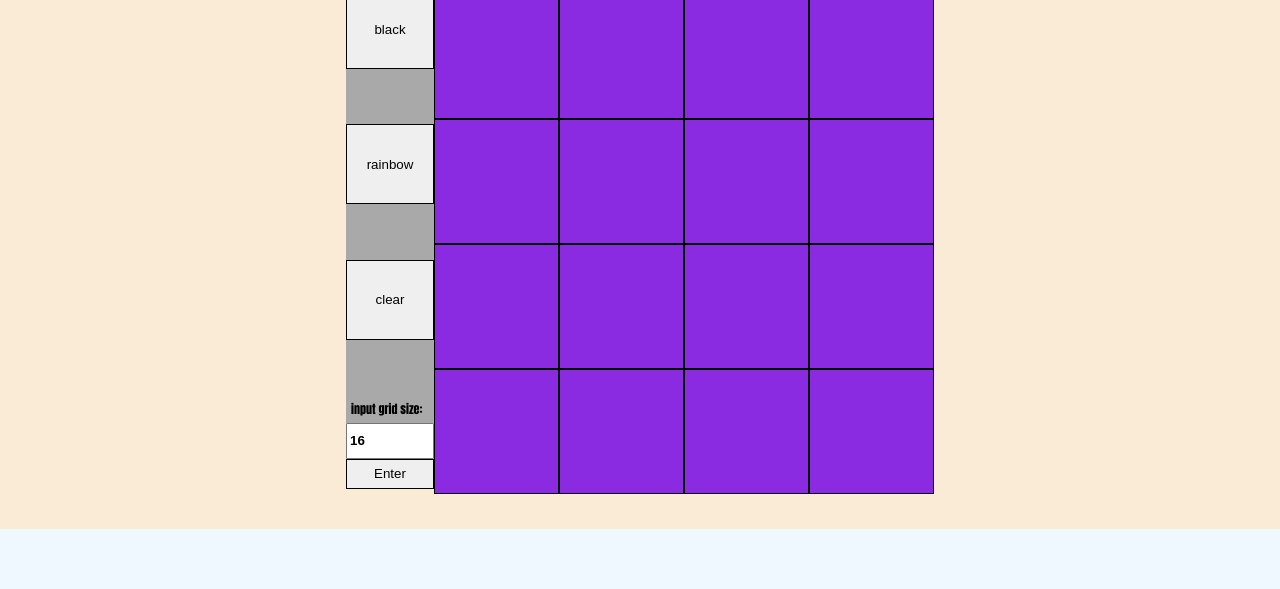
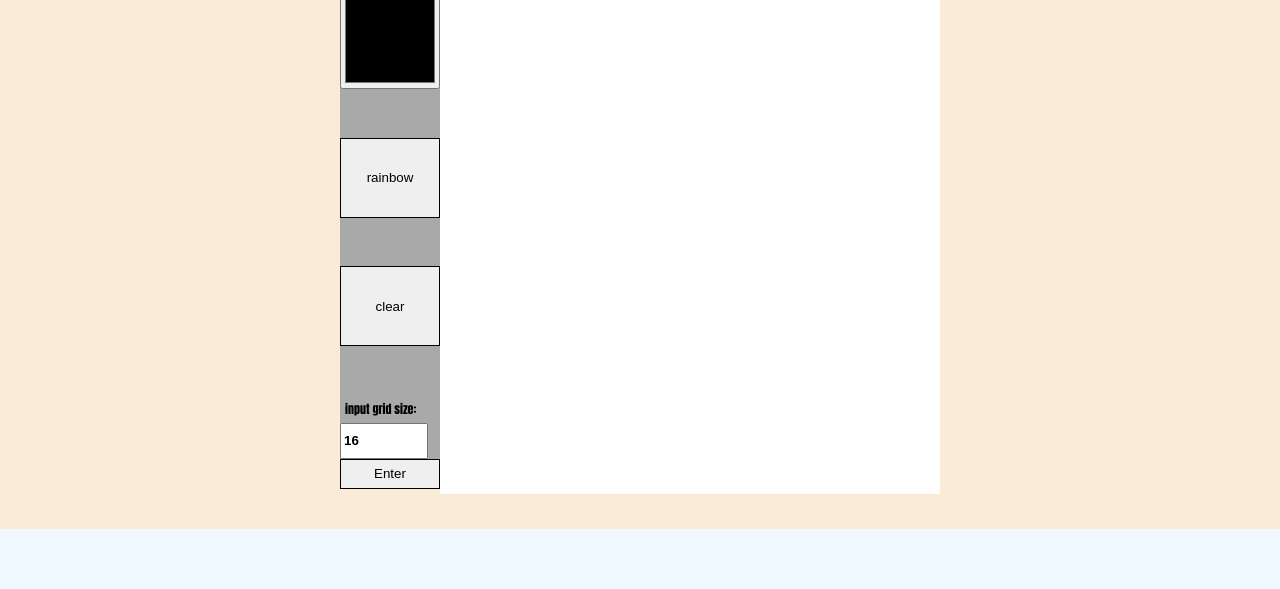
Before and after one commit to PickledChild/Etch-a-Sketch, a plain HTML site: page index.html in a window 1280 px wide. Shown: the part 211-800 px from the top of the page. Drawn offline with Linux system fonts and the light colour scheme.

```diff
--- a/index.html
+++ b/index.html
@@ -10,7 +10,7 @@
     <div id="header"></div>
     <div id="appWrapper">
       <div id="toolbar">
-        <button id="blkButton">black</button>
+        <input type="color" id="clrPicker" value="#000000" />
         <button id="rnbButton">rainbow</button>
         <button id="clrButton">clear</button>
         <div class="inpWrap">
--- a/script.js
+++ b/script.js
@@ -2,16 +2,17 @@ window.addEventListener("load", () => {
   setCanvas(16);
 });
 
+//variables
 const inpValue = document.querySelector("#canvasValue");
 const inpButton = document.querySelector("#inpButton");
 const canvas = document.querySelector("#canvasWrap");
-const blkButton = document.getElementById("blkButton");
+const clrPicker = document.getElementById("clrPicker");
 const rnbButton = document.getElementById("rnbButton");
 const clrButton = document.getElementById("clrButton");
 inpValue.defaultValue = 16;
 
 function setCanvas(gridInput) {
-  side = Math.ceil(Math.sqrt(gridInput));
+  side = Math.ceil(gridInput);
   area = side * side;
 
   canvas.style.gridTemplateColumns = `repeat(${side}, 1fr)`;
@@ -20,10 +21,14 @@ function setCanvas(gridInput) {
   for (let i = 0; i < area; i++) {
     let cell = document.createElement("div");
     cell.classList.add("cell");
+    cell.addEventListener("mouseover", () => {
+      cell.style.backgroundColor = "black";
+    });
     canvas.appendChild(cell);
   }
 }
 
+//accepts client input to change canvas size
 inpButton.addEventListener("click", () => {
   let newInput = inpValue.value;
   if (newInput <= 0) {
@@ -39,8 +44,11 @@ inpButton.addEventListener("click", () => {
   }
 });
 
+//clear canvas when page reload/size change; stops overflow;
 function clearCanvas(container) {
   while (container.firstChild) {
     container.removeChild(container.firstChild);
   }
 }
+
+//color handling
--- a/style.css
+++ b/style.css
@@ -21,8 +21,7 @@ body {
 }
 
 .cell {
-  background-color: blueviolet;
-  border: 1px solid black;
+  background-color: white;
 }
 
 #appWrapper {
@@ -68,7 +67,11 @@ body {
   margin-top: 45px;
 }
 
-#blkButton,
+#clrPicker {
+  width: 100px;
+  height: 100px;
+}
+
 #rnbButton,
 #clrButton {
   height: 80px;
@@ -77,7 +80,6 @@ body {
   cursor: pointer;
 }
 
-#blkButton:hover,
 #rnbButton:hover,
 #clrButton:hover,
 #inpButton:hover {
```
